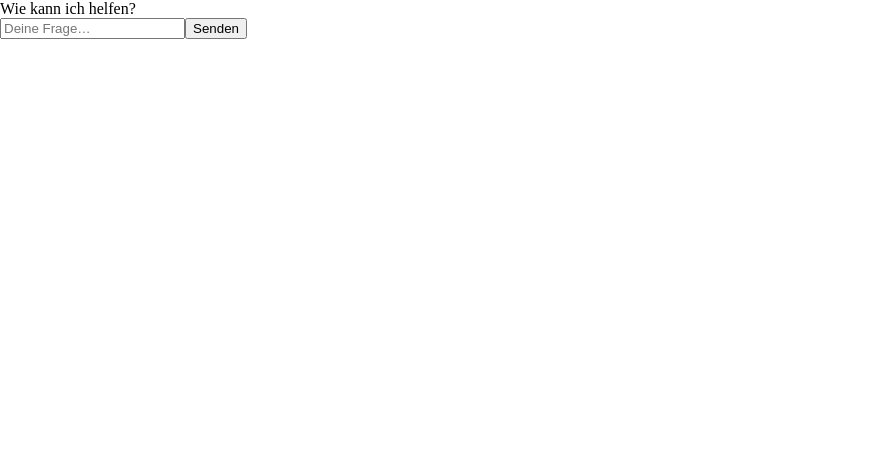
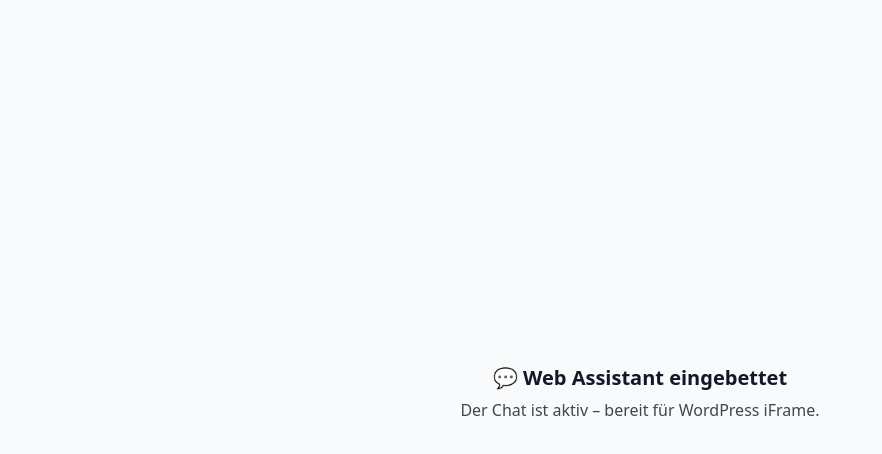
Before and after one commit to cHisXe187/web-assistant, a Next.js app: page /embed in a window 1280 px wide. Shown: the top 454 px of the page, without its empty margins (0-882 px from the left). Built offline with nearby package versions, Linux system fonts and the light colour scheme.

Commit message:
fix: ensure /embed + CSP for WP (onmotion.it)

```diff
--- a/app/embed/page.tsx
+++ b/app/embed/page.tsx
@@ -1,80 +1,18 @@
-"use client";
-import { useEffect, useRef, useState } from "react";
-
-type Msg = { role: "user" | "assistant"; content: string };
-const qs = (k: string, d = "") =>
-  typeof window === "undefined" ? d : new URLSearchParams(window.location.search).get(k) ?? d;
-
-export const dynamic = "force-dynamic";
-
-export default function Embed() {
-  const [messages, setMessages] = useState<Msg[]>([]);
-  const [input, setInput] = useState("");
-  const [loading, setLoading] = useState(false);
-
-  const theme = qs("theme", "light");
-  const lang = qs("lang", "de");
-  const welcome = qs("welcome", lang === "it" ? "Come posso aiutarti?" : "Wie kann ich helfen?");
-  const sessionKey = qs("session", "wa_default");
-  const booted = useRef(false);
-
-  useEffect(() => {
-    if (booted.current) return;
-    booted.current = true;
-    const saved = localStorage.getItem(`wa_msgs_${sessionKey}`);
-    setMessages(saved ? JSON.parse(saved) : [{ role: "assistant", content: welcome }]);
-  }, [sessionKey, welcome]);
-
-  useEffect(() => {
-    localStorage.setItem(`wa_msgs_${sessionKey}`, JSON.stringify(messages));
-  }, [messages, sessionKey]);
-
-  async function send() {
-    const text = input.trim();
-    if (!text) return;
-    setInput("");
-    setMessages((m) => [...m, { role: "user", content: text }]);
-    setLoading(true);
-    try {
-      const res = await fetch("/api/agent", {
-        method: "POST",
-        headers: { "Content-Type": "application/json" },
-        body: JSON.stringify({ messages, input: text, lang })
-      });
-      if (!res.ok) throw new Error(await res.text());
-      const data = await res.json(); // { reply: string }
-      setMessages((m) => [...m, { role: "assistant", content: data.reply ?? "…" }]);
-    } catch {
-      setMessages((m) => [...m, { role: "assistant", content: "Fehler beim Senden. Bitte nochmal." }]);
-    } finally {
-      setLoading(false);
-    }
-  }
-
+export const dynamic = 'force-dynamic';
+export default function EmbedAlive() {
   return (
-    <div className={`h-screen w-screen ${theme === "dark" ? "bg-zinc-900 text-zinc-100" : "bg-white text-zinc-900"} flex flex-col`}>
-      <div className="flex-1 overflow-y-auto p-3 space-y-3">
-        {messages.map((m, i) => (
-          <div key={i} className={`max-w-[85%] px-3 py-2 rounded-xl shadow ${m.role === "user" ? "ml-auto bg-blue-100" : "mr-auto bg-zinc-100"} ${theme==="dark" ? (m.role==="user" ? "bg-blue-900/40" : "bg-zinc-800") : ""}`}>
-            <div className="whitespace-pre-wrap text-sm leading-relaxed">{m.content}</div>
-          </div>
-        ))}
-        {loading && <div className="text-xs opacity-70">…schreibe…</div>}
-      </div>
-      <div className={`p-3 border-t ${theme==="dark" ? "border-zinc-800" : "border-zinc-200"}`}>
-        <div className="flex gap-2">
-          <input
-            className={`flex-1 rounded-xl px-3 py-2 outline-none border ${theme==="dark" ? "bg-zinc-800 border-zinc-700" : "bg-white border-zinc-300"}`}
-            placeholder={lang === "it" ? "La tua domanda…" : "Deine Frage…"}
-            value={input}
-            onChange={(e) => setInput(e.target.value)}
-            onKeyDown={(e)=>{ if(e.key==="Enter" && !e.shiftKey){ e.preventDefault(); send(); } }}
-          />
-          <button onClick={send} disabled={loading} className="rounded-xl px-4 py-2 bg-blue-600 text-white disabled:opacity-50">
-            {lang === "it" ? "Invia" : "Senden"}
-          </button>
-        </div>
-      </div>
+    <div style={{
+      fontFamily: "ui-sans-serif, system-ui",
+      display: "flex",
+      flexDirection: "column",
+      alignItems: "center",
+      justifyContent: "center",
+      height: "100vh",
+      background: "#f9fafb",
+      color: "#111827"
+    }}>
+      <h1 style={{fontSize: "1.25rem", margin: 0}}>💬 Web Assistant eingebettet</h1>
+      <p style={{opacity:.8, marginTop: 8}}>Der Chat ist aktiv – bereit für WordPress iFrame.</p>
     </div>
   );
 }
```
Also changed, not shown: next.config.mjs (+5 -2 lines).
